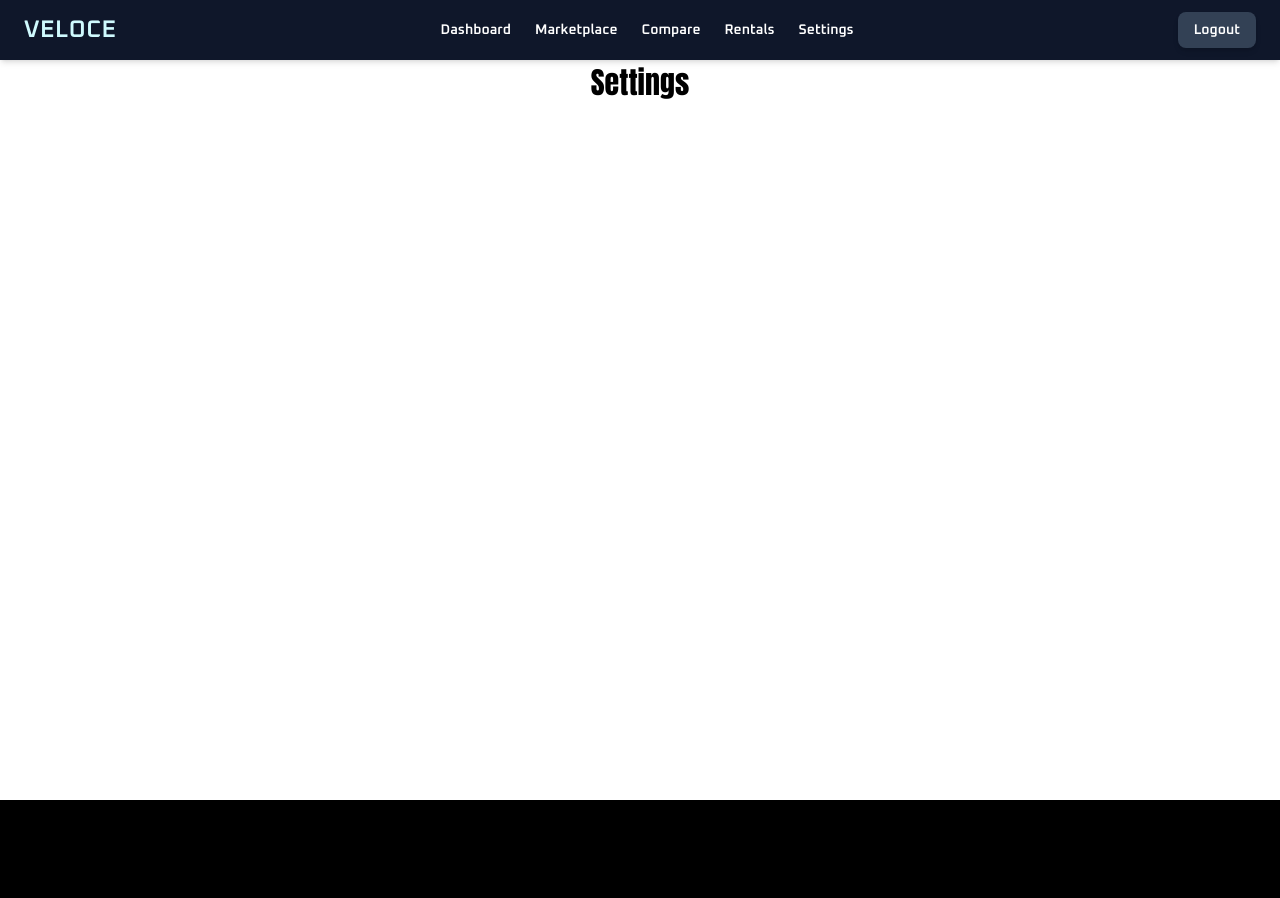
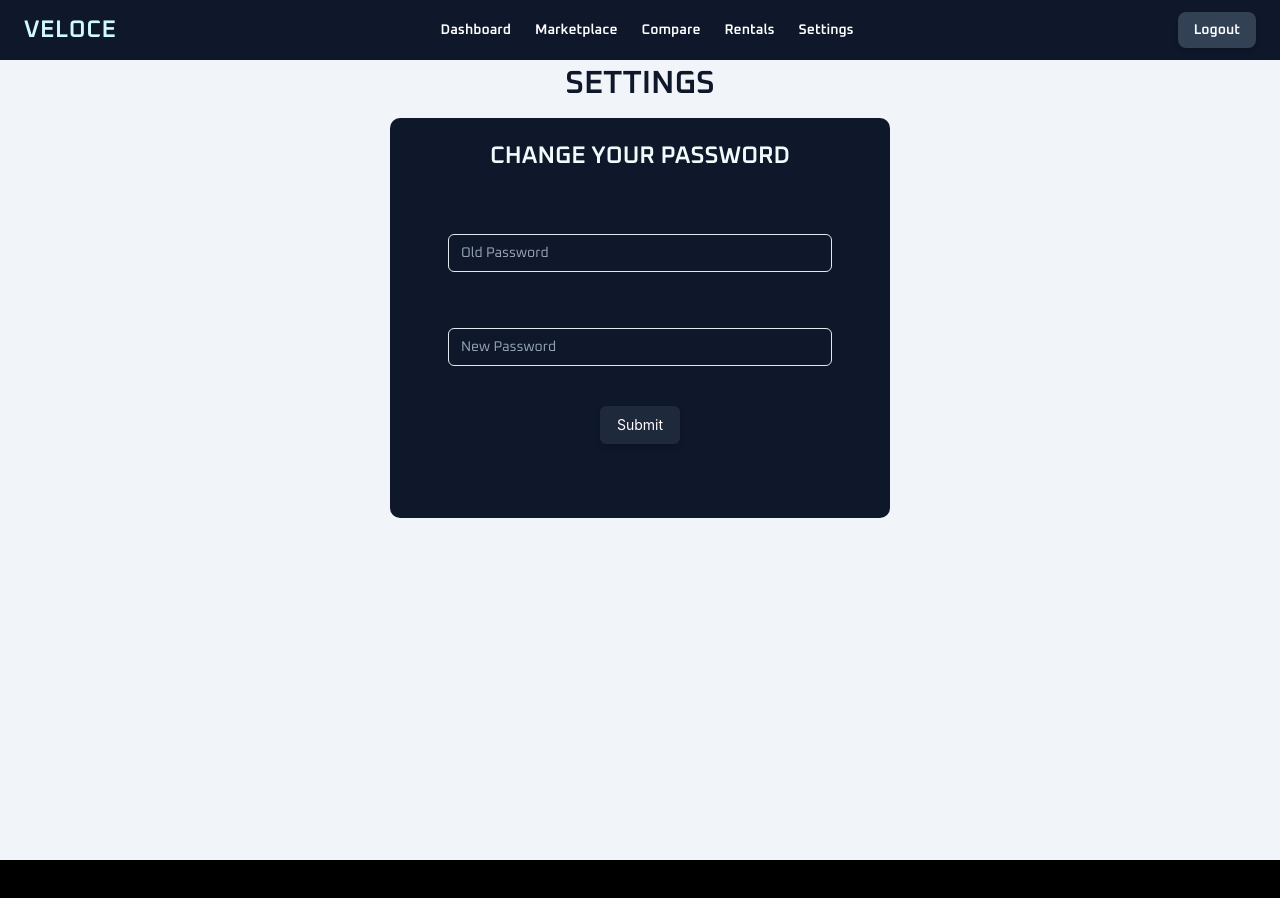
Before and after one commit to BLAXON7/CAR_MANAGEMENT_SYSTEM-Using-React-Node.JS-MSSQL-And-Express, a React (Create React App) app in the folder frontend/: page /Settings in a window 1280 px wide. Shown: the top 898 px of the page. Before the commit the page ends 800 px from the top, so only its background shows below. Built offline with nearby package versions, Linux system fonts and the light colour scheme; sample sign-in values are in the browser's storage.

Commit message:
fully updated

```diff
--- a/frontend/src/routes/Navigation.jsx
+++ b/frontend/src/routes/Navigation.jsx
@@ -6,8 +6,10 @@ const Nav = () => {
 
   const handleLogout = async ()=>
   {
-      //localStorage.removeItem("userdata"); //----------------------
       Navigate('/');
+      localStorage.removeItem("username");
+      localStorage.removeItem("userid");
+      localStorage.removeItem("Email");
   }
   return (
     <nav className="w-full px-6 py-3 bg-slate-900 shadow-md font-oxanium">
--- /dev/null
+++ b/frontend/src/routes/Settings.css
@@ -0,0 +1,41 @@
+.body
+{
+    background-color: hsl(210, 40%, 96%); /* Tailwind's slate-100 */
+    width: 100vw;
+    height: 100vh;
+}
+.title
+{
+    display: block;
+    text-align:center;
+    font-size: xx-large;
+    font-family: oxanium;
+    font-weight: 900;
+    color: #0f172a;
+}
+.settings
+{
+    display: flex;
+    justify-content: center;
+    height: 100vh;
+}
+.resetpass
+{
+    width: 500px;
+    border: #0f172a;
+    border-radius: 10px;
+
+    height: 400px;
+    margin-top: 10px;
+    background-color:  #0f172a;
+}
+.form_text
+{
+    color:  rgb(239, 252, 252);
+    font-size:x-large;
+    text-align: center;
+    padding: 20px;
+    font-weight: 700;
+    font-family: oxanium;
+
+}
--- a/frontend/src/routes/Settings.jsx
+++ b/frontend/src/routes/Settings.jsx
@@ -1,9 +1,56 @@
-import React, { useEffect  } from "react";
+import React, { useEffect,useState  } from "react";
 import {useNavigate } from "react-router-dom";
+import "./Settings.css"
 
 
 const Setting = ({loggedIn}) => {
   const Navigate = useNavigate();
+  const userid=localStorage.getItem("userid");
+  const [oldPassword, setOldPassword] = useState('');
+  const [newPassword, setNewPassword] = useState('');
+
+  const setEmail = async () =>
+  {
+    try
+    {
+        const res= await fetch(`http://localhost:5000/api/UserProfile?UserID=${encodeURIComponent(userid)}`);
+
+        const data1=await res.json();
+            localStorage.setItem("Email",data1[0].Email);
+
+    }
+   catch(err)
+   {
+    console.log(err);
+   }
+
+  }
+
+  const HandleSubmit = async (event) => {
+    try {
+        event.preventDefault();
+        await setEmail();
+        const email=localStorage.getItem("Email");
+      const response = await fetch(`http://localhost:5000/api/ResetPassword?Email=${encodeURIComponent(email)}&OldPassword=${encodeURIComponent(oldPassword)}&NewPassword=${encodeURIComponent(newPassword)}`);
+
+
+
+      if(!response.ok)
+      {
+        alert('Error resetting password');
+
+      }
+      else
+      {
+        alert('Password reset Successfully!');
+      }
+
+    } catch (err) {
+      console.error(err);
+    }
+  };
+
+
 
   useEffect (()=>
     {
@@ -11,10 +58,37 @@ const Setting = ({loggedIn}) => {
       {
         Navigate('/');
       }
+      else
+      {
+      }
     },[Navigate, loggedIn])
+
+
+
+
   return (
-    <div style={{textAlign:"center", fontFamily: "Impact, sans-serif",fontSize:30}}>
-      Settings
+    <div class="body">
+        <h1 class="title">SETTINGS</h1>
+        <div class="settings">
+        <form class="resetpass" onSubmit={HandleSubmit}>
+            <h1 class="form_text">CHANGE YOUR PASSWORD</h1>
+            <div class="flex flex-col items-center gap-4 mt-10">
+        <div class="w-full max-w-sm min-w-[200px]">
+            <input class="w-full bg-transparent placeholder:text-slate-400 text-slate-100 text-sm border border-slate-200 rounded-md px-3 py-2 transition duration-300 ease focus:outline-none focus:border-slate-400 hover:border-slate-300 shadow-sm focus:shadow mb-10 font-oxanium"
+            required value={oldPassword} onChange={(e)=> setOldPassword(e.target.value)} placeholder="Old Password" />
+        </div>
+        <div class="w-full max-w-sm min-w-[200px]">
+            <input class="w-full bg-transparent placeholder:text-slate-400 text-slate-100 text-sm border border-slate-200 rounded-md px-3 py-2 transition duration-300 ease focus:outline-none focus:border-slate-400 hover:border-slate-300 shadow-sm focus:shadow font-oxanium"
+            required value={newPassword} onChange={(e)=> setNewPassword(e.target.value)} placeholder="New Password" />
+        </div>
+        </div>
+        <div class="flex flex-col items-center gap-4 mt-10">
+        <button type="submit"
+        class="rounded-md bg-slate-800 py-2 px-4 border border-transparent text-center text-sm text-white transition-all shadow-md hover:shadow-lg focus:bg-slate-700 focus:shadow-none active:bg-slate-700 hover:bg-slate-700 active:shadow-none disabled:pointer-events-none disabled:opacity-50 disabled:shadow-none font">
+        Submit</button>
+        </div>
+        </form>
+        </div>
     </div>
   );
 };
--- a/frontend/src/routes/SignIn.jsx
+++ b/frontend/src/routes/SignIn.jsx
@@ -25,10 +25,8 @@ const SignIn = ({Islogged}) => {
 
 
 
-
 const handleSubmit = async (event) => {
     event.preventDefault();
-
     if (Login) {
       try {
         const response = await fetch(`http://localhost:5000/api/Login?username=${login_username}&password=${login_pass}`, {
@@ -40,6 +38,10 @@ const handleSubmit = async (event) => {
         if(response.ok)
         {
             Islogged(true);
+            localStorage.setItem("username",data[0].UserName);
+            localStorage.setItem("userid",data[0].userID);
+
+
             Navigate('/Dashboard');
         }
         else
@@ -54,12 +56,13 @@ const handleSubmit = async (event) => {
             const response = await fetch(`http://localhost:5000/api/SignUp?name=${encodeURIComponent(signup_name)}&phone=${signup_phone}&email=${encodeURIComponent(signup_email)}&password=${encodeURIComponent(signup_pass)}&username=${signup_user}&role=${signup_role}`, {
               method: "GET",
             });
-
             const data = await response.json();
             console.log("SignIn Status:", data);
             if (response.ok && data.success) {
                 alert('SignIn Successful!');
                 Islogged(true);
+                localStorage.setItem("username",data[0].UserName);
+                localStorage.setItem("userid",data[0].userID);
                 localStorage.setItem("loggedIn", "true");
                 Navigate('/Dashboard');
               } else {
@@ -216,8 +219,6 @@ const handleSubmit = async (event) => {
         </div>
 
       );
-
-
 };
 
 export default SignIn
```
